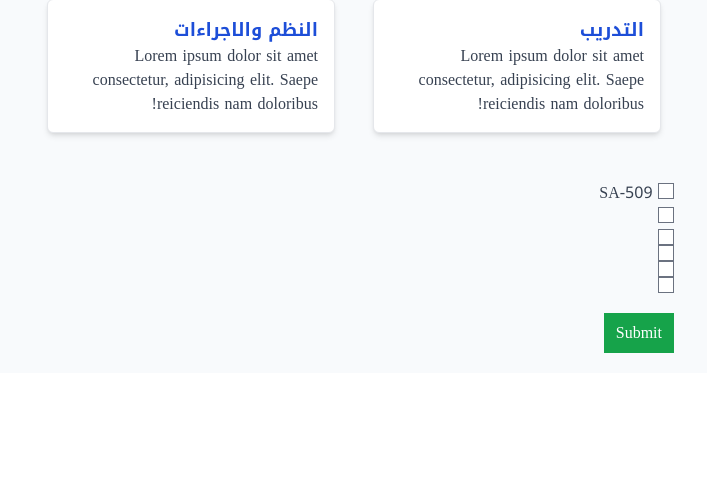
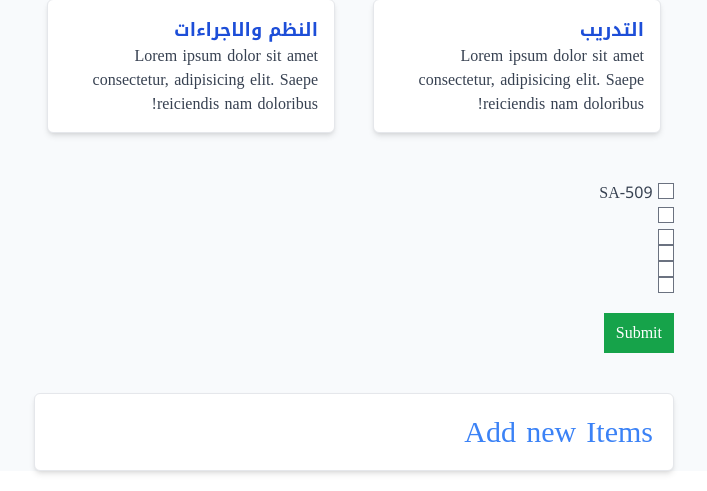
Before and after one commit to tawseelgroup/hr, a Django app: page / in a window 1280 px wide. Shown: the part 616-1107 px from the top of the page, without its empty margins (286-993 px from the left). Before the commit the page ends 969 px from the top, so only its background shows below. Run offline with Django 5.2, Linux system fonts and the light colour scheme; data comes from the database, SQL or seed files in the repository; style sheets or scripts are compiled from the project's sources; some libraries are stand-ins or nearby versions; some web fonts are replaced.

Commit message:
commit to branch1

```diff
--- a/main/templates/home.html
+++ b/main/templates/home.html
@@ -76,4 +76,8 @@
     <button class="bg-green-600 text-white px-3 py-2 my-5">Submit</button>
   </form>
 </section>
+
+<section class=" m-auto w-1/2 text-3xl text-blue-500 border rounded-md p-5 shadow-md my-5 bg-white">
+   <h1>Add new Items</h1>
+</section>
 {% endblock %}
```
